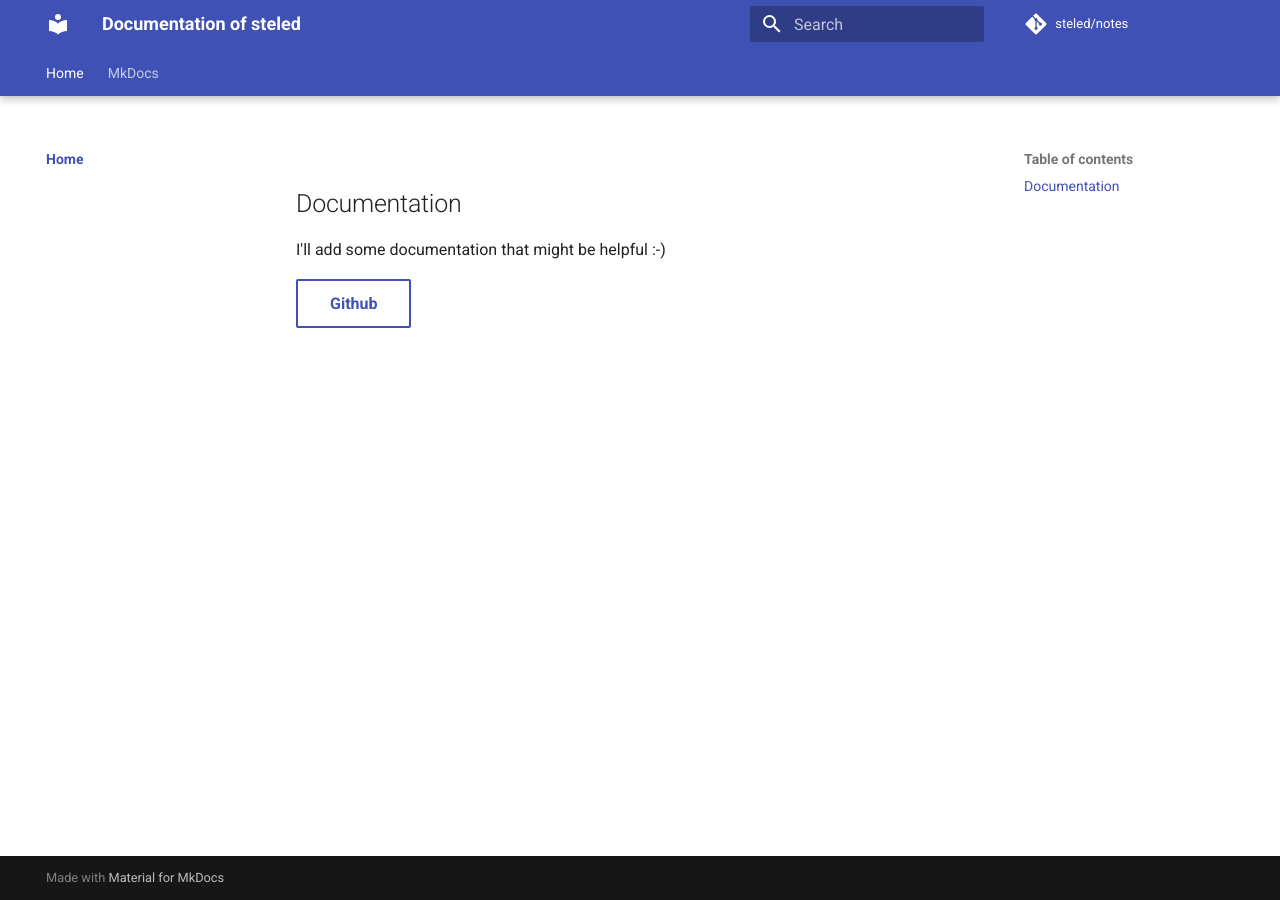
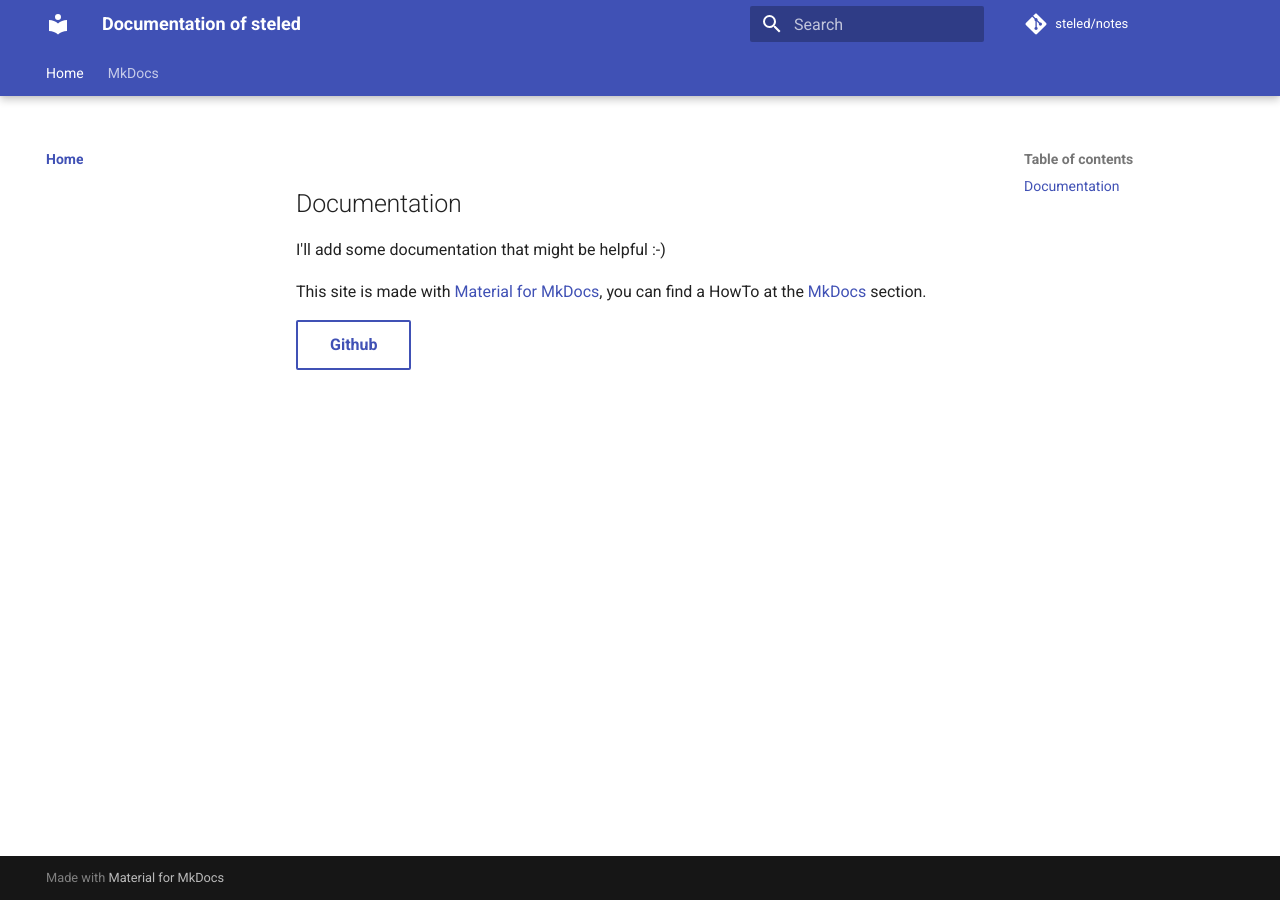
Before and after one commit to steled/documentation, an MkDocs documentation site: the page built from docs/index.md, in a window 1280 px wide. Built offline with MkDocs 1.6.1 and Material for MkDocs 9.7.7, drawn with Linux system fonts in a browser that asks for light colours; comment, search, counter and statistics services are not loaded.

Commit message:
Update index.md

```diff
--- a/docs/index.md
+++ b/docs/index.md
@@ -4,4 +4,6 @@
 
 I'll add some documentation that might be helpful :-)
 
+This site is made with [Material for MkDocs](https://squidfunk.github.io/mkdocs-material/), you can find a HowTo at the [MkDocs](https://steled.github.io/documentation/mkdocs/configuration/) section.
+
 [Github](https://github.com/steled){ .md-button }
```
